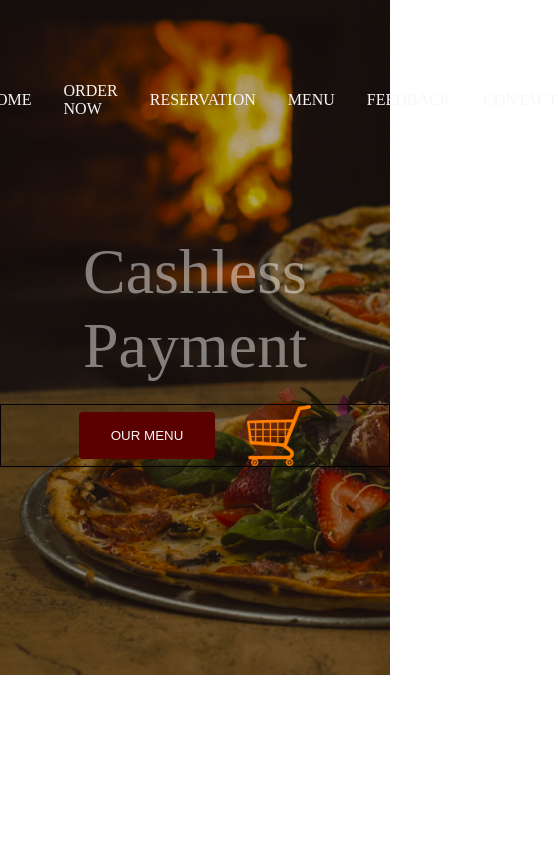
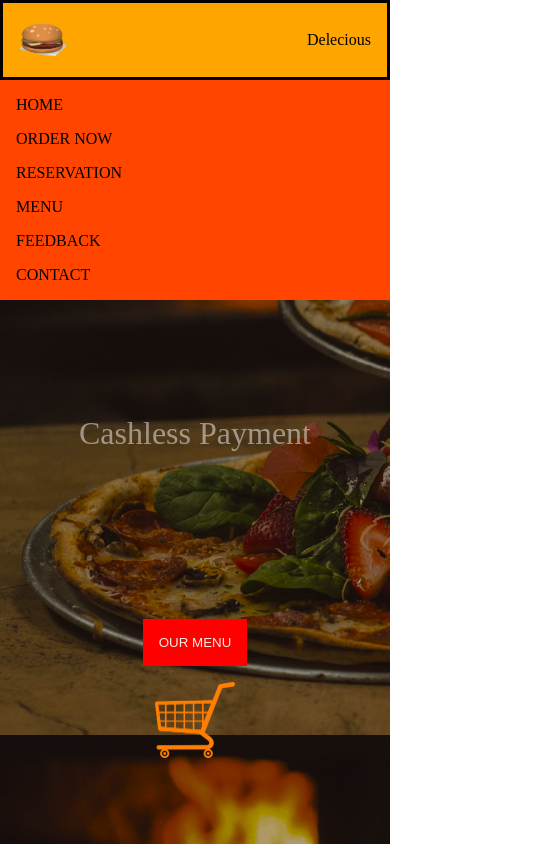
Before and after one commit to ahmadmuqadas/resturant, a React (Create React App) app: page / in a window 390 px wide. Shown: the whole page, 558 px wide, since content can reach past the window. Built offline with nearby package versions, Linux system fonts and the light colour scheme.

Commit message:
chnage the Styles to mobile first.

```diff
--- a/src/Assets/User components/Home.jsx
+++ b/src/Assets/User components/Home.jsx
@@ -6,7 +6,9 @@ import { motion } from 'framer-motion';
 const Home = () => {
   return (
     <div className='home'>
+      <p className='intro-par'>Try it once and Come back everyday with Delicious!</p>
 <AnimatedTexts/>
+
 <div className='cta'>
 
 <motion.button whileTap={{ scale: 1.2 }} className='menu-cta'>
--- a/src/Assets/User components/MainNav.jsx
+++ b/src/Assets/User components/MainNav.jsx
@@ -1,12 +1,35 @@
-import React from 'react'
+import React, { useState } from 'react'
 import { Outlet } from 'react-router-dom'
 import Logo from '../Media/logo.png'
 
+
 const MainNav = () => {
+
+
+  const [toggle, setToggle] = useState(true);
+
+
+function toggler() {
+setToggle((prev) => {
+return !prev
+})
+}
+
+const toggleCondition = {
+  display: toggle ? 'block' : 'none'
+}
+
+
+
+
   return (
     <>
     <nav>
-        <ul>
+<div className="burger-container">
+<img src={Logo} alt="logo" className='mobile-logo' onClick={toggler} />
+      <p className='logo-name'>Delecious</p>
+</div>
+        <ul className='navigation-ul' style={toggleCondition}>
             <li><img src={Logo} alt="logo" className='logo' /></li>
             <li>HOME</li>
             <li>ORDER NOW</li>
--- a/src/Assets/User components/StyledComponents/style.css
+++ b/src/Assets/User components/StyledComponents/style.css
@@ -1,93 +1,101 @@
 * {
+    box-sizing: border-box;
+    padding: 0;
     margin: 0;
 }
 
-:root {
-    --whiteText: #f8f6f6;
-    --orange: #FF7715;
-    --red: rgb(90, 0, 0);
-  }
+
+
+body {
+    min-width: 360px;
+}
+
+
 
 nav {
-
-    display: flex;
-    max-width: 1440px;
-    width: 100%;
-    min-height: 8rem;
-    justify-content: center;
-    align-items: flex-end;
-    margin: auto;
-    /* border-bottom: solid var(--whiteText) 1px; */
-
+    background-color: orange;
+    position: relative;
 
 }
 
-ul {
+
+.burger-container {
+    border: solid black;
+    display: flex;
+    justify-content: space-between;
+    align-items: center;
+    padding: 0 1rem;
+    min-height: 5rem;
+}
+.mobile-logo {
+    display: block;
+    max-width: 3rem;
+}
+
+
+.navigation-ul {
+    position: absolute;
+    z-index: 1;
+    background-color: orangered;
+    right: 0;
+    left: 0;
+    padding: 0 1rem;
     list-style-type: none;
+}
+
+.navigation-ul li {
+    margin: 1rem 0;
+}
+
+.app {
+    background-image: url('../../Media/background.png');
+    min-height:100vh;
+}
+
+.cta {
     display: flex;
+    align-items: center;
     justify-content: center;
+    flex-direction: column;
+}
+
+.menu-cta {
+    background-color: red;
+    border: none;
+    padding: 1rem;
+    color: rgb(241, 237, 228);
+}
+
+.cart {
+    max-width: 5rem;
     align-items: center;
-    width: 100%;
+    margin-top: 1rem;
+}
 
+.home {
+    display: flex;
+    flex-direction: column;
+    align-items: center;
+    justify-content: space-around;
+    min-height: 90vh;
 
 }
 
-li {
-    margin: 0 1rem;
-    color: var(--whiteText);
+.motion-text {
+    color: white;
+    font-size: 2rem;
+    /* padding-top: 10rem; */
 }
 
-.home {
-    flex: 1;
+.logo {
+    display: none;
 }
 
-.app {
-    min-height: 80vh;
-    display: flex;
-    flex-direction: column;
-    background-image: url('../../Media/home\ background.png');
-    background-repeat: no-repeat;
-    background-size: cover;
+.intro-par {
+    color: white;
+    text-wrap: wrap;
+    font-size: 1.5rem;
+    line-height: 2rem;
+    padding: 1rem;
+    font-family: 'Trebuchet MS', 'Lucida Sans Unicode', 'Lucida Grande', 'Lucida Sans', Arial, sans-serif;
 }
-
-.motion-text {
-    color: var(--whiteText);
-    font-size: 4rem;
-    text-align: center;
-    margin-top: 7rem;
-    user-select: none;
-    font-family: Grandstander;
-}
-
-
-.cta {
-    border: solid black 1px;
-    display: flex;
-    align-items: center;
-    justify-content: center;
-    margin-top: 1rem;
-}
-.menu-cta {
-    padding: 1rem 2rem;
-    margin-right: 1rem;
-    background-color: var(--red);
-    border: none;
-    color: var(--whiteText);
-    border-radius: 4px;
-}
-
-.cart {
-    max-width: 4rem;
-    margin-left: 1rem;
-}
-.logo {
-    max-width: 5rem;
-    position: relative;
-}
-
-.logo::after {
-    content: 'Delicious';
-    color: white;
-    position: absolute;
-
-}
```
Also changed, not shown: src/Assets/User components/Deals.jsx (added, +7 -0 lines), src/Assets/Media/background.png (added).
